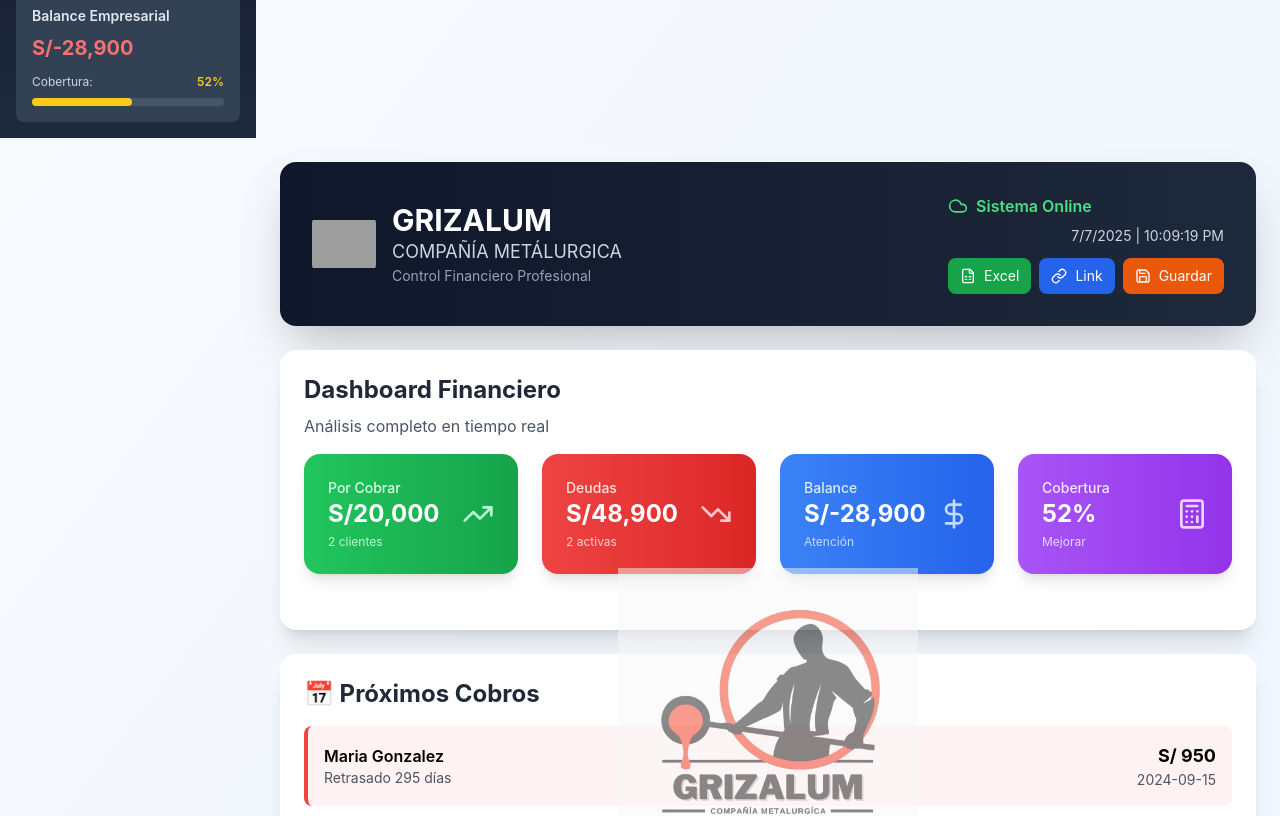
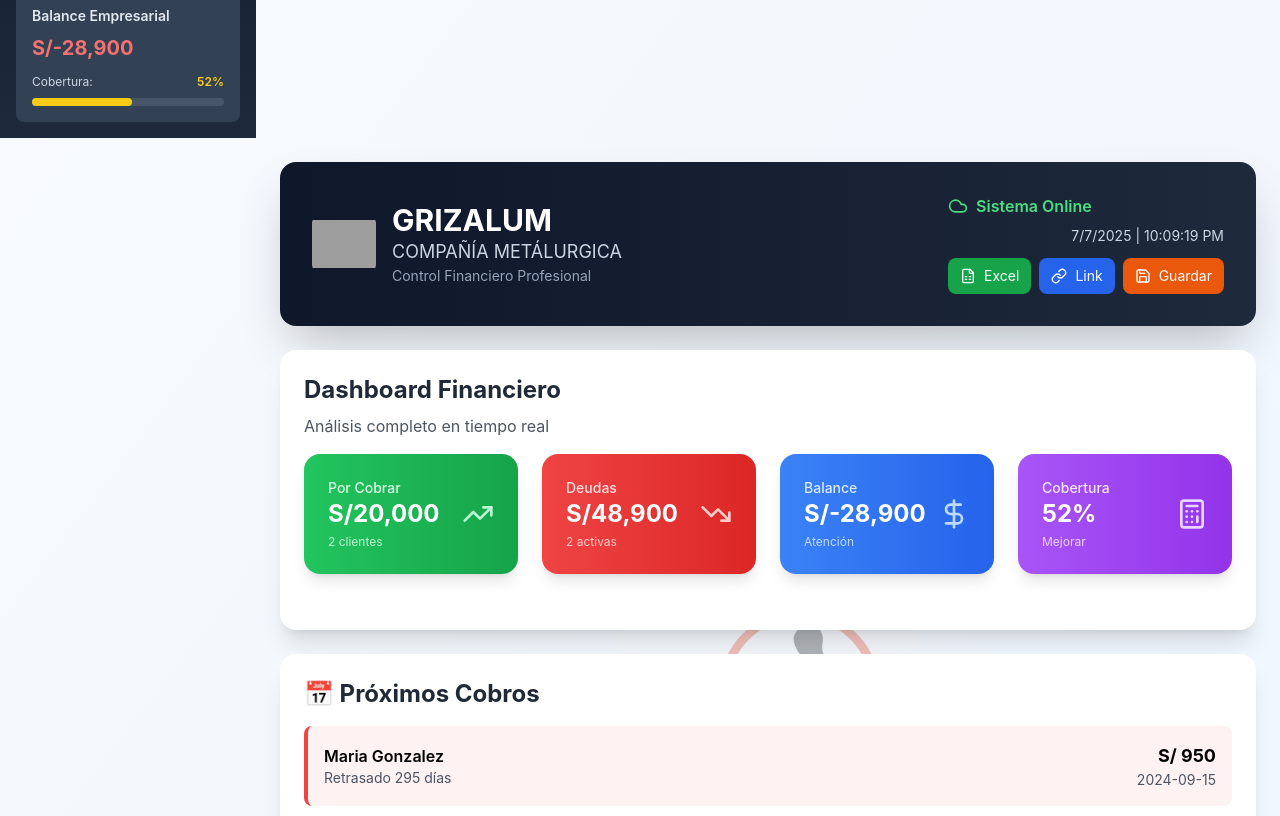
Before and after one commit to Grizalum/grizalum-sistema-financiero1999, a React (Create React App) app: page / in a window 1280 px wide. Shown: the part 380-1196 px from the top of the page. Built offline with nearby package versions, Linux system fonts and the light colour scheme; grey boxes are pictures that could not be loaded.

Commit message:
Update GrizalumFinancial.js

```diff
--- a/src/components/GrizalumFinancial.js
+++ b/src/components/GrizalumFinancial.js
@@ -42,13 +42,13 @@ const watermarkStyle = {
   backgroundPosition: 'center center',
   backgroundSize: '300px 300px',
   backgroundAttachment: 'local',
-  opacity: '0.5',
+  opacity: '0.3',
   position: 'absolute',
   top: 0,
   left: 0,
   right: 0,
   bottom: 0,
-  zIndex: 0,
+  zIndex: -1,
   pointerEvents: 'none'
 };
 
```
